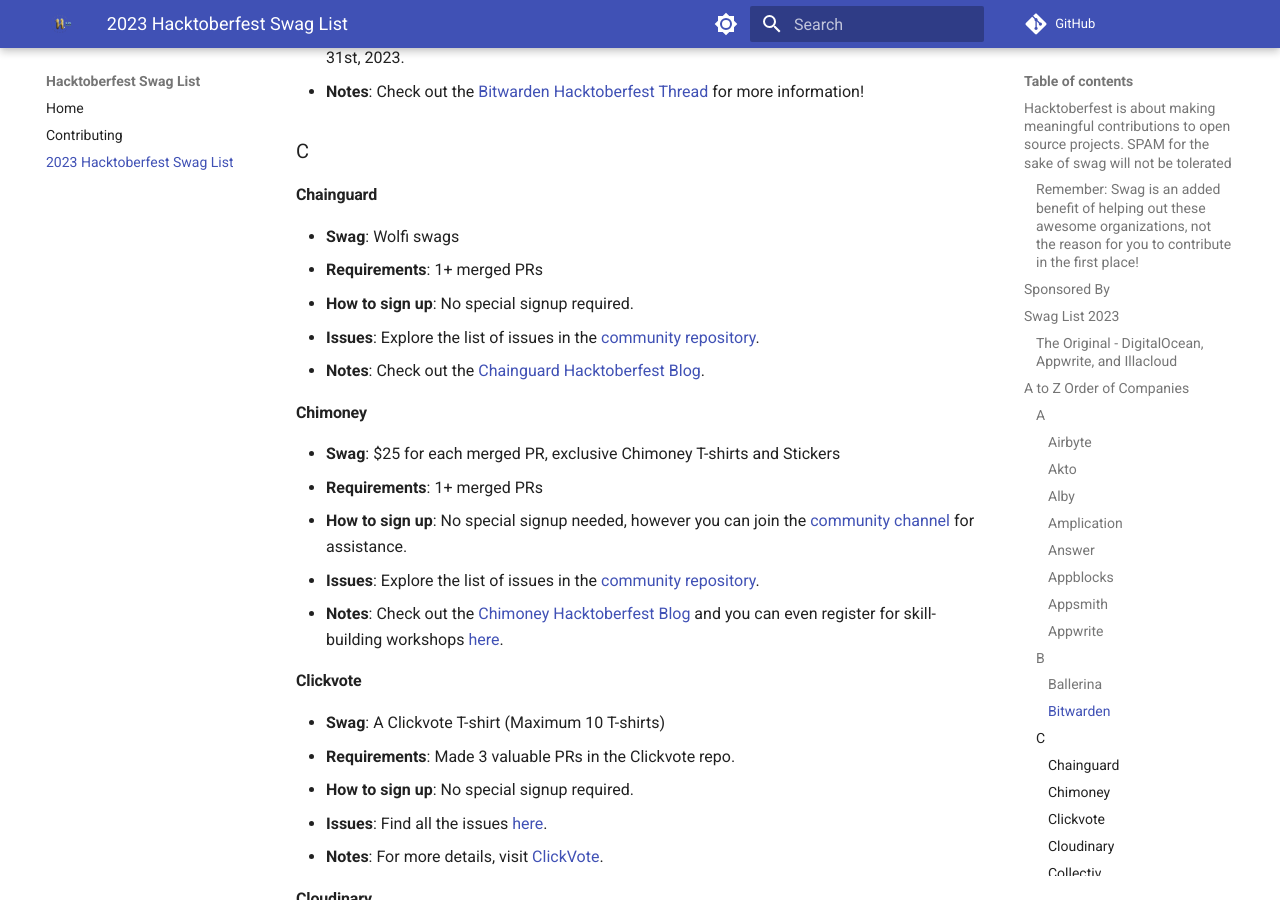
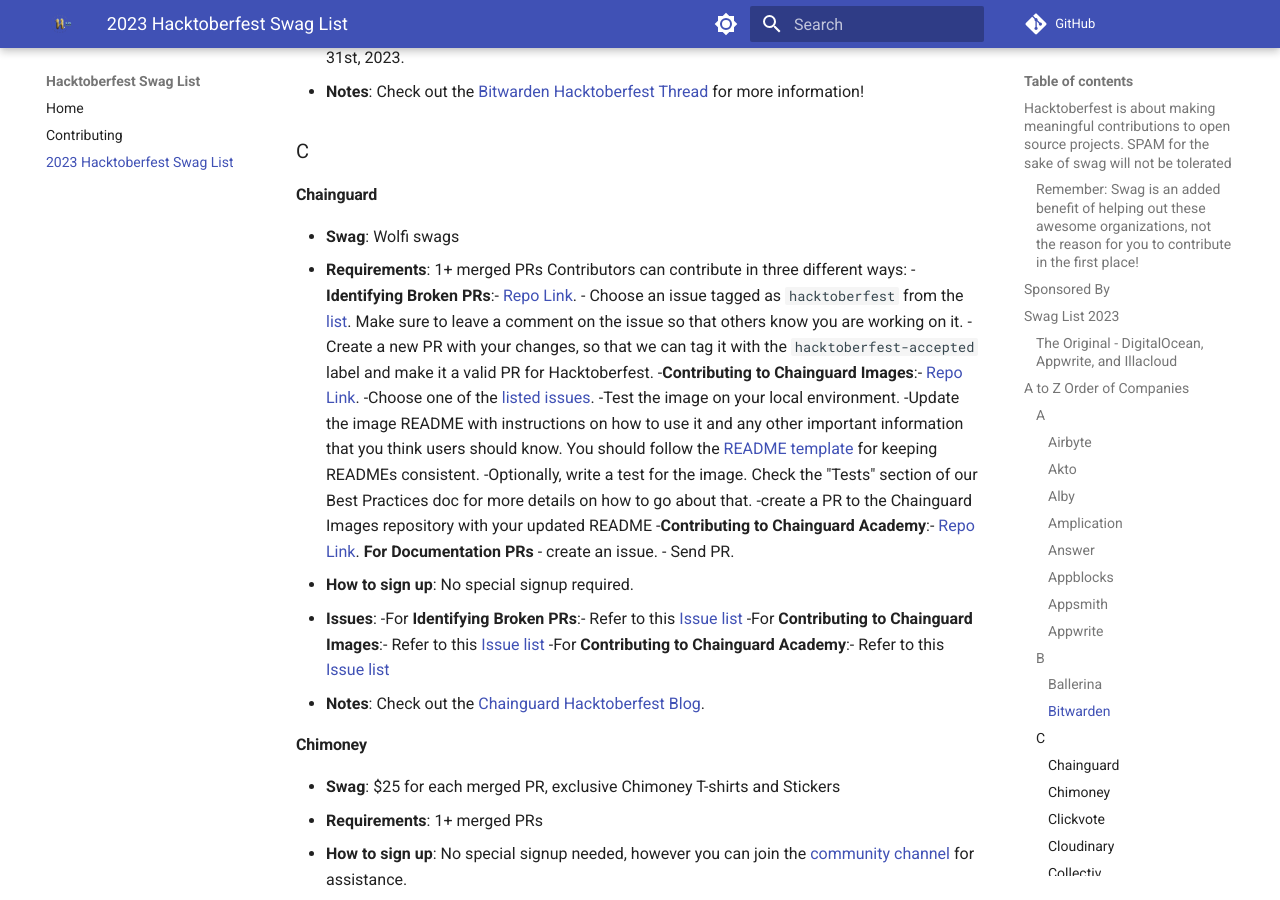
Before and after one commit to crweiner/hacktoberfest-swag-list, an MkDocs documentation site: the page built from docs/list.md, in a window 1280 px wide and 900 px high, scrolled down 4494 px. Built offline with MkDocs 1.6.1 and Material for MkDocs 9.7.7, drawn with Linux system fonts in a browser that asks for light colours; plug-ins that fetch from the network failed and are left out; comment, search, counter and statistics services are not loaded.

Commit message:
Fixes #846

````diff
--- a/docs/list.md
+++ b/docs/list.md
@@ -148,8 +148,25 @@
 
 - **Swag**: Wolfi swags
 - **Requirements**: 1+ merged PRs
+    Contributors can contribute in three different ways:
+    -**Identifying Broken PRs**:- [Repo Link](https://github.com/wolfi-dev/os).
+        - Choose an issue tagged as ```hacktoberfest``` from the [list](https://github.com/wolfi-dev/os/issues/7017). Make sure to leave a comment on the issue so that others know you are working on it.
+        - Create a new PR with your changes, so that we can tag it with the ```hacktoberfest-accepted``` label and make it a valid PR for Hacktoberfest.
+    -**Contributing to Chainguard Images**:- [Repo Link](https://dev.tochainguard-images/images).
+        -Choose one of the [listed issues](https://github.com/chainguard-images/images/issues/1539).
+        -Test the image on your local environment.
+        -Update the image README with instructions on how to use it and any other important information that you think users should know. You should follow the [README template](https://github.com/chainguard-images/images/blob/main/.github/readme-template.md) for keeping READMEs consistent.
+        -Optionally, write a test for the image. Check the "Tests" section of our Best Practices doc for more details on how to go about that.
+        -create a PR to the Chainguard Images repository with your updated README
+    -**Contributing to Chainguard Academy**:- [Repo Link](https://github.com/chainguard-dev/edu).
+        **For Documentation PRs**
+            - create an issue.
+            - Send PR.
 - **How to sign up**: No special signup required.
-- **Issues**: Explore the list of issues in the [community repository](https://github.com/chainguard-images/images/issues/1539).
+- **Issues**:
+    -For **Identifying Broken PRs**:- Refer to this [Issue list](https://github.com/wolfi-dev/os/issues/7017)
+    -For **Contributing to Chainguard Images**:- Refer to this [Issue list](https://github.com/chainguard-images/images/issues/1539)
+    -For **Contributing to Chainguard Academy**:- Refer to this [Issue list](https://github.com/chainguard-dev/edu/issues)
 - **Notes**: Check out the [Chainguard Hacktoberfest Blog](https://dev.to/chainguard/get-involved-with-chainguard-projects-for-hacktoberfest-2023-4h7b).
 
 #### **Chimoney**
````
